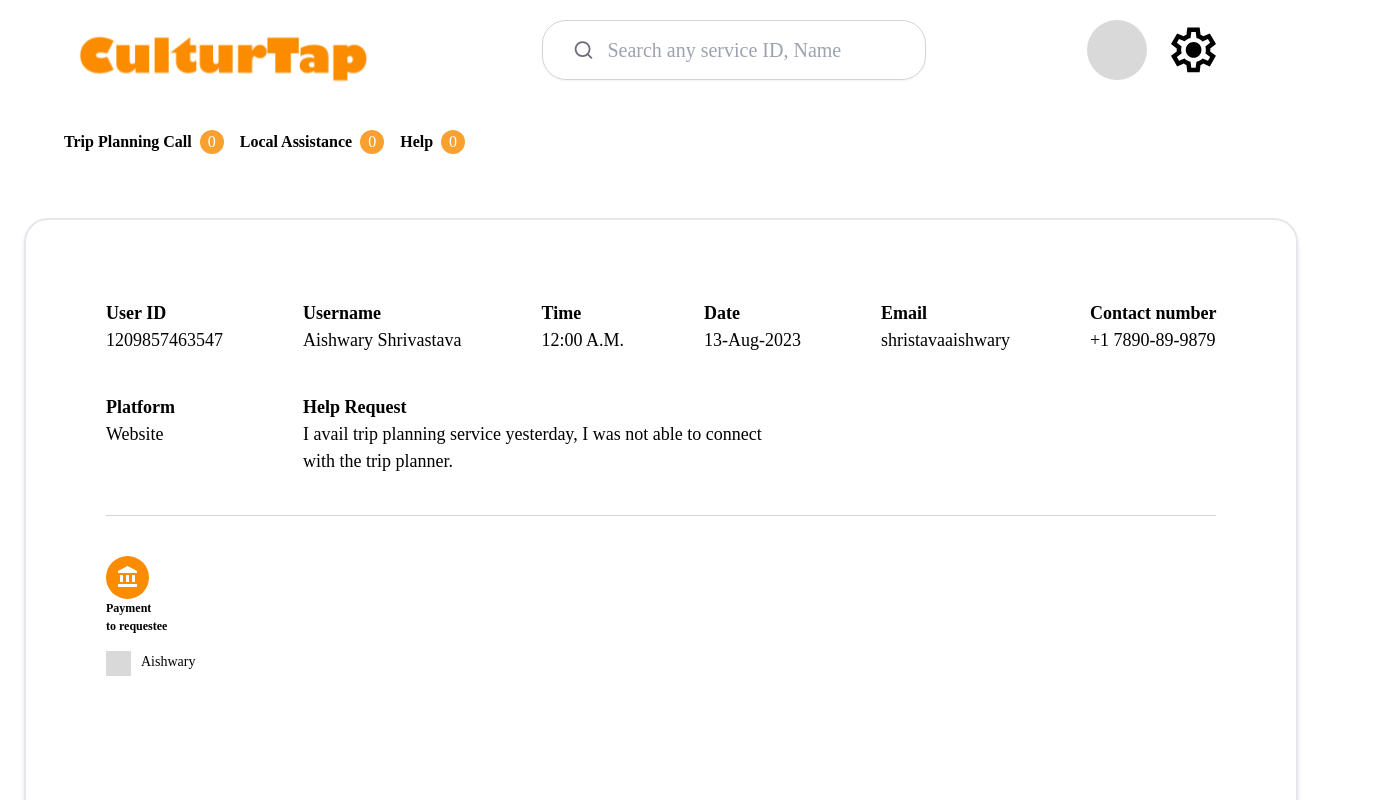
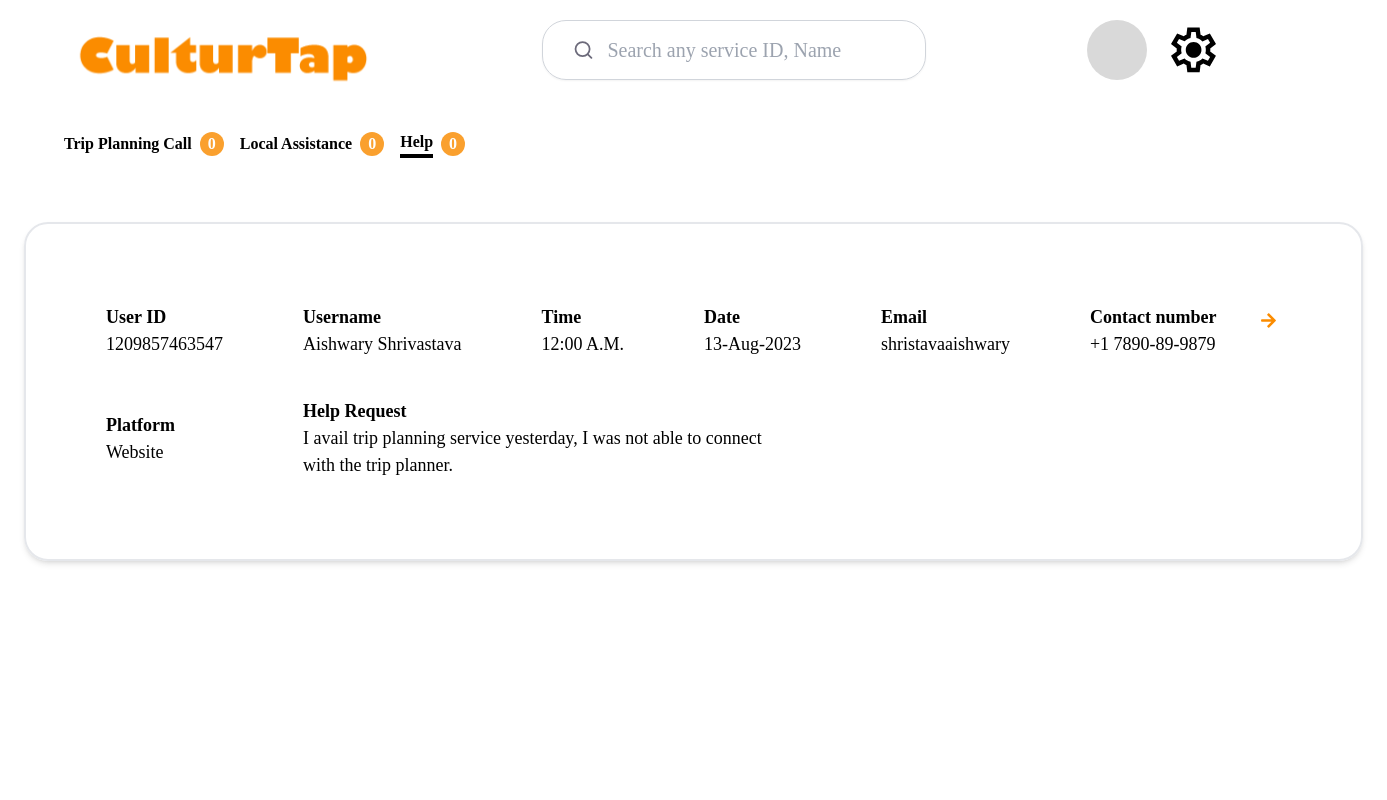
Before and after one commit to kumar-vivek-18/cultur-tap, a React (Create React App) app in the folder frontend/: page /help in a window 1280 px wide. Shown: the top 800 px of the page, 1387 px wide, since content can reach past the window. Built offline with nearby package versions, Linux system fonts and the light colour scheme.

Commit message:
modified

```diff
--- a/frontend/src/App.js
+++ b/frontend/src/App.js
@@ -6,6 +6,7 @@ import LocalAssistance from './components/local assistance/LocalAssistance';
 import Help from './components/help/Help';
 import Navbar from './components/Navbar';
 import ServiceDetailCard from './components/utils/ServiceDetailCard';
+import HelpDetailCard from './components/utils/HelpDetailCard';
 function App() {
   return (
     <div className='w-[max-content] mx-auto'>
@@ -16,6 +17,7 @@ function App() {
         <Route path="/localassistance" element={<LocalAssistance />} />
         <Route path="/servicedetails" element={<ServiceDetailCard />} />
         <Route path="/help" element={<Help />} />
+        <Route path="/helpdetail" element={<HelpDetailCard />} />
       </Routes>
     </div>
   );
--- a/frontend/src/components/Navbar.js
+++ b/frontend/src/components/Navbar.js
@@ -1,11 +1,21 @@
-import React, { useState } from 'react'
+import React, { useEffect, useState } from 'react'
 import logo from '../assets/culturTapLogo.svg';
 import { LuSearch } from "react-icons/lu";
 import settings from '../assets/settings.svg';
-import { Link } from 'react-router-dom';
+import { Link, useLocation, useNavigate } from 'react-router-dom';
+import { FaChevronLeft } from "react-icons/fa";
+const Navbar = () => {
 
-const Navbar = () => {
     const [query, setQuery] = useState("");
+    const [currPage, setCurrPage] = useState("");
+    const location = useLocation();
+    const navigate = useNavigate();
+    useEffect(() => {
+        setCurrPage(location.pathname);
+        console.log('location.path', currPage)
+    }, [location.pathname]);
+
+
 
     return (
         <div className='max-w-[1550px] w-screen max-sm:px-0 px-16 max-md:px-8 '>
@@ -29,21 +39,27 @@ const Navbar = () => {
                 </div>
 
             </div>
+            {
+                currPage === '/servicedetails' || currPage === '/helpdetail' ? (<div onClick={() => navigate(-1)} className='flex gap-2 font-semibold text-[16px] items-center pl-4'>
+                    <FaChevronLeft />
+                    <p>Back</p>
+                </div>)
+                    :
                     <div className='flex max-sm:px-4 overflow-x-scroll scrollbar-hidden gap-4 pt-[30px]  text-[16px]'>
-                <div className='flex items-center gap-2 w-[max-content]'>
-                    <Link to='/' className=' font-semibold w-[max-content]'>Trip Planning Call</Link>
+                        <div className='flex items-center gap-2 w-[max-content] font-semibold'>
+                            <Link to='/' className={`${currPage === '/' ? "border-black border-b-4" : ""}`}>Trip Planning Call</Link>
                             <p className='w-[24px] h-[24px] text-white flex justify-center items-center bg-[#faa02e] rounded-full'>0</p>
                         </div>
-                <div className='flex items-center gap-2 w-[max-content] '>
-                    <Link to='/localassistance' className=' font-semibold w-[max-content]'>Local Assistance</Link>
+                        <div className='flex items-center gap-2 w-[max-content] font-semibold '>
+                            <Link to='/localassistance' className={`${currPage === '/localassistance' ? "border-black border-b-4" : ""}`}>Local Assistance</Link>
                             <p className='w-[24px] h-[24px] text-white flex justify-center items-center bg-[#faa02e] rounded-full'>0</p>
                         </div>
-                <div className='flex items-center gap-2 w-[max-content] '>
-                    <Link to='/help' className=' font-semibold w-[max-content]'>Help</Link>
+                        <div className='flex items-center gap-2 w-[max-content] font-semibold'>
+                            <Link to='/help' className={`${currPage === '/help' ? "border-black border-b-4" : ""}`}>Help</Link>
                             <p className='w-[24px] h-[24px] text-white flex justify-center items-center bg-[#faa02e] rounded-full'>0</p>
                         </div>
                     </div>
-
+            }
         </div>
     )
 }
--- a/frontend/src/components/help/Help.js
+++ b/frontend/src/components/help/Help.js
@@ -6,7 +6,7 @@ const Help = () => {
     return (
         <div className='flex justify-center pt-16'>
 
-            <HelpDetailCard />
+            <HelpCard />
 
         </div>
 
--- a/frontend/src/components/utils/ServiceCard.js
+++ b/frontend/src/components/utils/ServiceCard.js
@@ -12,10 +12,11 @@ import '../../index.css';
 import { useNavigate } from 'react-router-dom';
 
 const ServiceCard = ({ service }) => {
+    // console.log('services', service)
     const [paymentTo, setPaymentTo] = useState(service.paymentTo);
     const navigate = useNavigate();
     const handlePaymentTo = () => {
-        console.log('pay', service.paymentTo);
+        // console.log('pay', service.paymentTo);
         if (service.paymentTo == "Service Provider") {
             service.paymentTo = "Service Requestee";
         }
@@ -23,7 +24,7 @@ const ServiceCard = ({ service }) => {
             service.paymentTo = "Service Provider";
         }
         setPaymentTo(service.paymentTo);
-        console.log('payRo', service.paymentTo);
+        // console.log('payRo', service.paymentTo);
     }
 
     return (
--- a/frontend/src/components/utils/ServiceDetailCard.js
+++ b/frontend/src/components/utils/ServiceDetailCard.js
@@ -1,4 +1,4 @@
-import React, { useState } from 'react';
+import React, { useEffect, useState } from 'react';
 import { PiArrowElbowRightFill } from "react-icons/pi";
 import { LuUserCircle } from "react-icons/lu";
 import { IoTimeOutline } from "react-icons/io5";
@@ -9,14 +9,22 @@ import starFilled from '../../assets/icons/starFilled.svg';
 import star from '../../assets/icons/Star.svg';
 import tiltedarrow from '../../assets/icons/tiltedarrow.svg';
 import '../../index.css';
-import { useLocation } from 'react-router-dom';
+import { useLocation, useNavigate } from 'react-router-dom';
 
 const ServiceDetailCard = () => {
     const location = useLocation();
-
+    const navigate = useNavigate();
     // console.log('location', location.state);
     const service = location.state;
+    // console.log('service', service);
+
+    // useEffect(() => {
+    //     console.log('location.state', service);
+    //     if (!service) navigate('/');
+    // }, []);
+
     const [paymentTo, setPaymentTo] = useState(service.paymentTo);
+
 
     const handlePaymentTo = () => {
         console.log('pay', service.paymentTo);
```
Lines whose indentation alone changed are shown as unchanged.
